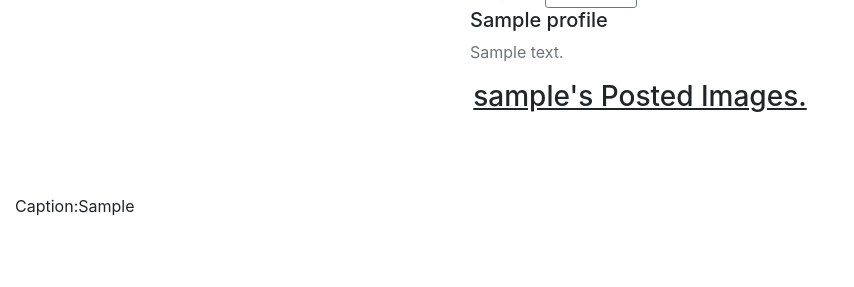
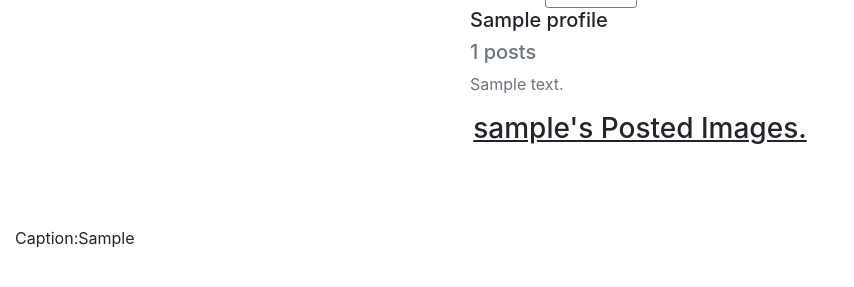
Before and after one commit to Nelly-ayebale/instagram, a Django app: a page that uses instagram/templates/instagrams/profile.html in a window 1280 px wide. Shown: the part 211-498 px from the top of the page, without its empty margins (0-854 px from the left). Run offline with Django 3.2, Linux system fonts and the light colour scheme; a user stored in the database is signed in; tables that the repository leaves empty hold one stand-in row (values such as "Sample post"); some libraries are stand-ins or nearby versions.

Commit message:
Added a posts length to the profile.html

```diff
--- a/instagram/templates/instagrams/profile.html
+++ b/instagram/templates/instagrams/profile.html
@@ -23,6 +23,7 @@
 
 
                             <h5>{{ user.profile.name }}</h5>
+                            <h5 class="text-secondary">{{images|length}} posts</h5>
                             <p class="text-secondary">{{ user.profile.bio }}</p>
                         </div>
                     </div>
```
